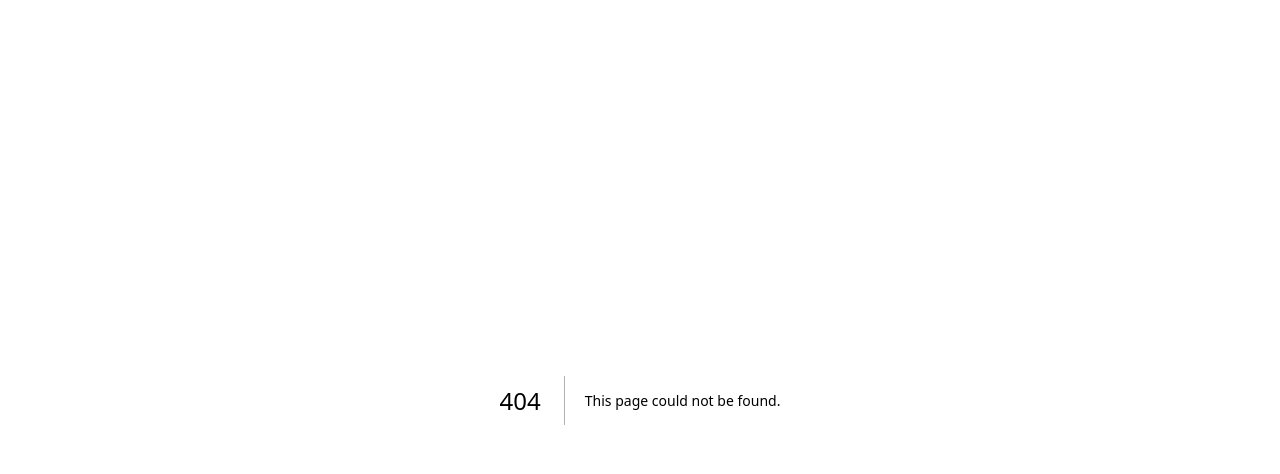
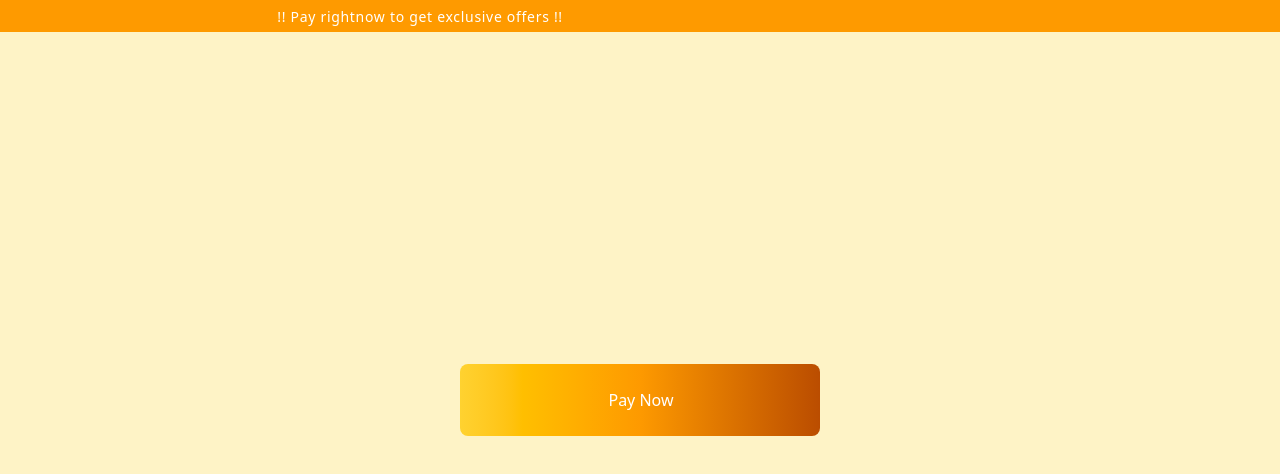
Before and after one commit to Mayank-Mishra-03/Random_UI_comp, a Next.js app: page /c4 in a window 1280 px wide. Before the commit this address had no page. Shown: the top 474 px of the page. Built offline with nearby package versions, Linux system fonts and the light colour scheme.

Commit message:
new components & fix: updated meta data title

```diff
--- /dev/null
+++ b/app/c3/page.js
@@ -0,0 +1,56 @@
+"use client";
+import { stagger, useAnimate, motion } from "motion/react";
+import React, { useEffect } from "react";
+
+const text =
+  "Lorem ipsum dolor sit amet consectetur adipisicing elit. Totam accusantium possimus repellat incidunt quasi dolorem amet animi deleniti nemo repellendus. Fugiat labore eligendi laudantium ipsam dolores enim eveniet beatae quamHarum id, enim exercitationem quisquam cupiditate eaque quis voluptate placeat ea iusto atque nobis explicabo architecto rem soluta consequuntur minus unde, numquam qui ex fugit. Odit laboriosam molestias sed quam.";
+
+const page = () => {
+  const [scope, animate] = useAnimate();
+  const startAnimating = () => {
+    animate(
+      "span",
+      {
+        opacity: 1,
+        y: 0,
+        filter: "blur(0px)",
+      },
+      {
+        duration: 0.4,
+        delay: stagger(0.02),
+      }
+    );
+  };
+
+  useEffect(() => {
+    startAnimating();
+  }, []);
+
+  return (
+    <div className="bg-black h-screen w-full flex items-center">
+      <div
+        ref={scope}
+        className="max-w-4xl m-auto tracking-wide text-white text-2xl font-medium"
+      >
+        {/* <span style={{ opacity: 0 }}>{text}</span> */}
+        {text.split(" ").map((word, index) => {
+          return (
+            <motion.span
+              style={{
+                opacity: 0,
+                y: 20,
+                filter: "blur(10px)",
+                display: "inline-block",
+              }}
+              key={index}
+            >
+              {word} &nbsp;
+            </motion.span>
+          );
+        })}
+      </div>
+    </div>
+  );
+};
+
+export default page;
--- /dev/null
+++ b/app/c4/page.js
@@ -0,0 +1,116 @@
+"use client";
+import React from "react";
+import { motion, useAnimate } from "motion/react";
+import { Check, Loader } from "lucide-react";
+
+const page = () => {
+  const [scope, animate] = useAnimate();
+
+  const startAnimating = async () => {
+    await animate(
+      ".loader-icon",
+      {
+        opacity: 1,
+        width: "2rem",
+      },
+      {
+        duration: 0.1,
+      }
+    );
+    await animate(
+      ".loader-icon",
+      {
+        rotate: 360 * 3,
+      },
+      {
+        duration: 3,
+        ease: "linear",
+      }
+    );
+    animate(
+      ".loader-icon",
+      {
+        opacity: 0,
+        width: 0,
+      },
+      {
+        duration: 0.1,
+      }
+    );
+    animate(
+      ".text",
+      {
+        display: "none",
+      },
+      {
+        duration: 0.1,
+      }
+    );
+    await animate(
+      "button",
+      {
+        width: "4.5rem",
+        borderRadius: "200px",
+      },
+      {
+        duration: 0.3,
+      }
+    );
+    animate(
+      "button",
+      {
+        scale: [1, 1.2, 0.8, 1],
+        backgroundImage: "linear-gradient(to right, #22c55e, #22c55e)",
+      },
+      {
+        duration: 0.6,
+      }
+    );
+    animate(
+      ".check-icon",
+      {
+        opacity: 1,
+      },
+      { duration: 0.3 }
+    );
+  };
+  return (
+    <div
+      ref={scope}
+      className="bg-amber-100 min-h-screen flex items-center justify-center relative"
+    >
+      <div className="w-full fixed top-0 bg-amber-500 py-1">
+        <motion.span
+          initial={{ x: -300 }}
+          animate={{ x: "100vw" }}
+          transition={{ duration: 15, repeat: Infinity, ease: "linear" }}
+          className="text-white font-medium tracking-wider text-sm inline-block"
+        >
+          !! Pay rightnow to get exclusive offers !!
+        </motion.span>
+      </div>
+      <motion.button
+        onClick={startAnimating}
+        className="h-18 w-90 rounded-lg bg-linear-to-r from-amber-300 via-amber-500 to-amber-700 cursor-pointer text-white font-medium flex items-center justify-center gap-0.5"
+      >
+        <Loader
+          style={{
+            opacity: 0,
+            width: 0,
+          }}
+          className="loader-icon"
+        />
+        <span className="text">Pay Now</span>
+        <Check
+          size={30}
+          style={{
+            opacity: 0,
+          }}
+          className="check-icon absolute inset-0 m-auto"
+        />
+      </motion.button>
+    </div>
+  );
+};
+
+export default page;
--- a/app/layout.js
+++ b/app/layout.js
@@ -12,7 +12,7 @@ const geistMono = Geist_Mono({
 });
 
 export const metadata = {
-  title: "Create Next App",
+  title: "Random UI components",
   description: "Generated by create next app",
 };
 
```
